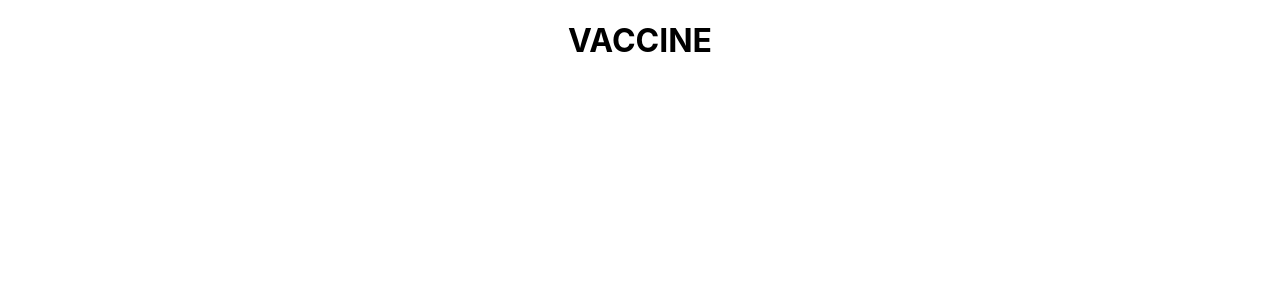
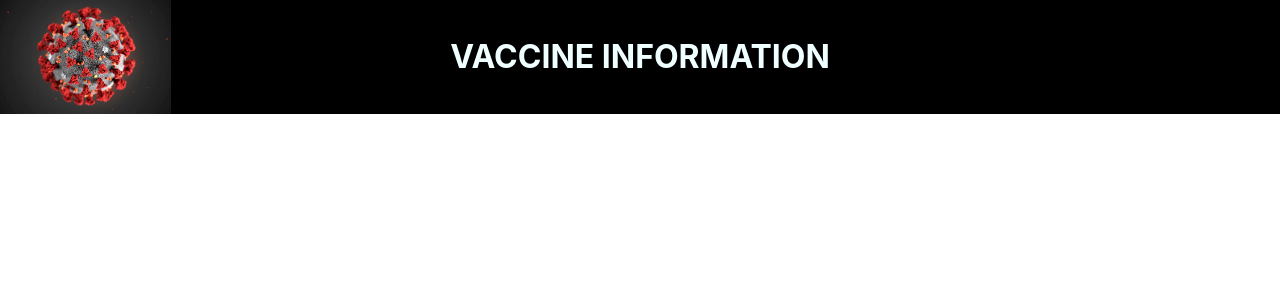
Before and after one commit to JF451/VaccineSite, a React (Create React App) app: page / in a window 1280 px wide. Shown: the top 300 px of the page. Built offline with nearby package versions, Linux system fonts and the light colour scheme.

Commit message:
Finihed Header

```diff
--- a/package.json
+++ b/package.json
@@ -6,6 +6,7 @@
     "@testing-library/jest-dom": "^5.14.1",
     "@testing-library/react": "^11.2.7",
     "@testing-library/user-event": "^12.8.3",
+    "node-sass": "^6.0.1",
     "react": "^17.0.2",
     "react-dom": "^17.0.2",
     "react-scripts": "4.0.3",
--- a/src/App.js
+++ b/src/App.js
@@ -1,6 +1,6 @@
 import React from 'react';
 import './App.css';
-import Header from './Header';
+import Header from './Components/Header';
 
 
 function App() {
--- /dev/null
+++ b/src/Components/Header.js
@@ -0,0 +1,16 @@
+import React from 'react';
+import './header.css';
+
+
+function Header()
+{
+
+        return (
+            <div className="header">
+                <h1>VACCINE INFORMATION</h1>
+            </div>
+        );
+
+}
+
+export default Header;
--- /dev/null
+++ b/src/Components/header.css
@@ -0,0 +1,17 @@
+.header {
+    box-sizing: border-box;
+    width: 100%;
+    display: flex;
+    justify-content: center;
+    align-items: baseline;
+    padding: 1em;
+    margin-bottom: 2em;
+    background: black;
+    color: #f0ffff;
+
+    background-image: url(/src/assets/c0481846-wuhan_novel_coronavirus_illustration-spl.jpeg);
+    background-repeat: no-repeat;
+    background-size: contain;
+
+
+}
--- a/src/Header.css
+++ /dev/null
@@ -1,11 +0,0 @@
-.Header {
-    box-sizing: border-box;
-    width: 100%;
-    display: flex;
-    justify-content: center;
-    align-items: baseline;
-    padding: 1em;
-    margin-bottom: 2em;
-    background-color: rgb(192,45,26);
-    color: #fff;
-}
--- a/src/Header.js
+++ /dev/null
@@ -1,13 +0,0 @@
-import React from 'react';
-import './Header.css';
-
-function Header()
-{
-    return (
-        <div>
-            <h1>VACCINE</h1>
-        </div>
-    )
-}
-
-export default Header;
```
Also changed, not shown: src/assets/c0481846-wuhan_novel_coronavirus_illustration-spl.jpeg (added), 1 other file (tests, documents, lock files or other folders).
